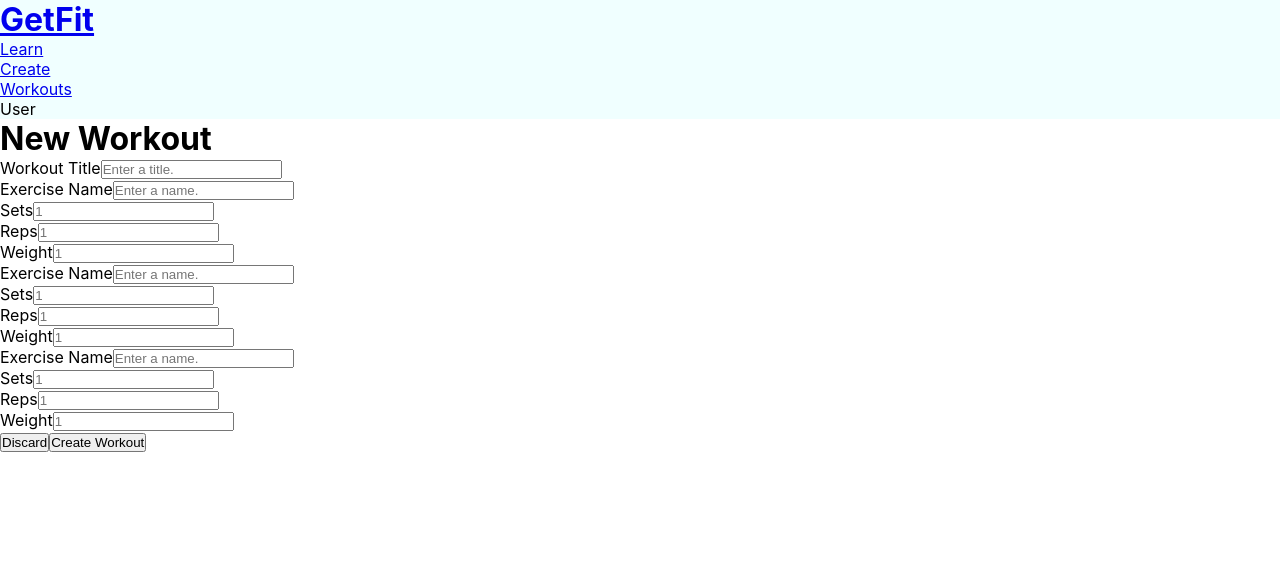
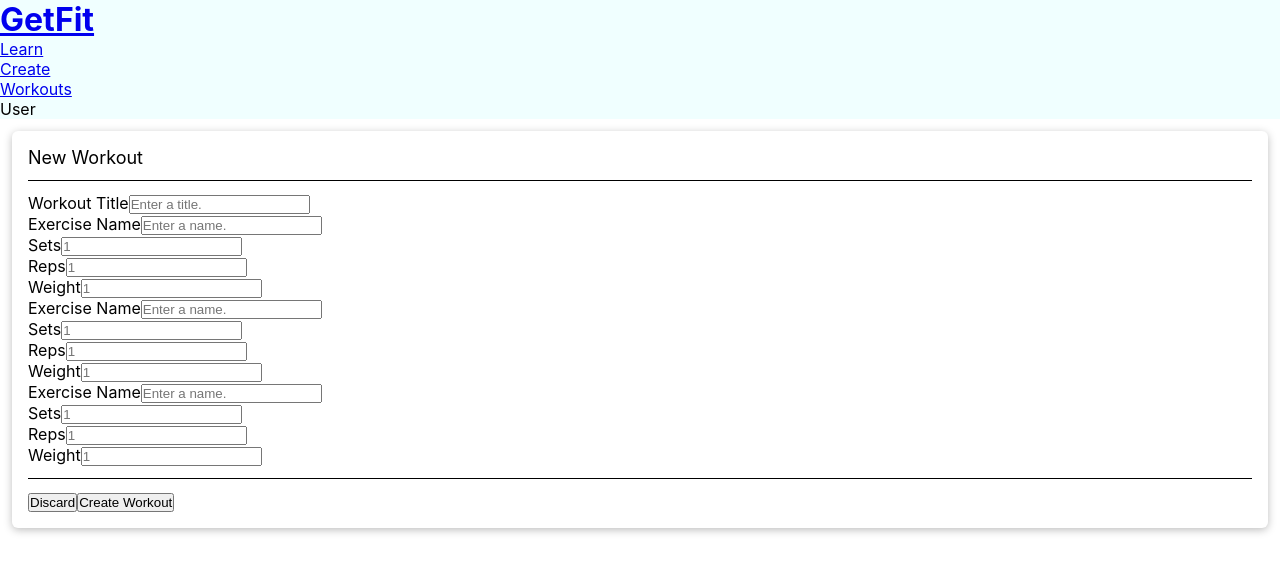
Before and after one commit to Jordan-McGhee/GetFit, a React (Create React App) app in the folder frontend/getfit/: page /workout/create in a window 1280 px wide. Shown: the top 572 px of the page. Built offline with nearby package versions, Linux system fonts and the light colour scheme.

Commit message:
Added timestamps to workout model. Starting to get small styling in. Up next is connecting front and backend

```diff
--- a/frontend/getfit/src/Components/UIElements/Card.css
+++ b/frontend/getfit/src/Components/UIElements/Card.css
@@ -11,4 +11,13 @@
 
 .card header {
     border-bottom: 1px solid black;
+    margin-bottom: .75rem;
+    padding-bottom: .75rem;
+    font-size: large;
 }
+
+.card footer {
+    border-top: 1px solid black;
+    margin-top: .75rem;
+    padding-top: .75rem;
+}
--- a/frontend/getfit/src/Components/UIElements/Card.js
+++ b/frontend/getfit/src/Components/UIElements/Card.js
@@ -4,13 +4,20 @@ import "./Card.css"
 
 const Card = props => {
 
-    let header
+    let header, footer
 
-    if (props.header) {
+    if ( props.header ) {
         header =
             <header>
             { props.header }
             </header>
+    }
+
+    if ( props.footer ) {
+        footer =
+            <footer>
+                { props.footer }
+            </footer>
     }
 
     return(
--- a/frontend/getfit/src/Pages/Workout/Pages/NewWorkout.js
+++ b/frontend/getfit/src/Pages/Workout/Pages/NewWorkout.js
@@ -2,6 +2,7 @@ import React from "react";
 import Button from "../../../Components/FormElements/Button";
 
 import Input from "../../../Components/FormElements/Input";
+import Card from "../../../Components/UIElements/Card";
 import ExerciseInput from "../Components/ExerciseInput";
 
 const NewWorkout = () => {
@@ -14,9 +15,7 @@ const NewWorkout = () => {
 
     return (
 
-        <div>
-
-            <h1>New Workout</h1>
+        <Card header = {"New Workout"}>
 
             <form onSubmit={ submitHandler }>
                 <Input
@@ -44,7 +43,7 @@ const NewWorkout = () => {
 
             </form>
 
-        </div>
+        </Card>
     )
 }
 
```
Also changed, not shown: frontend/getfit/src/Components/UIElements/Modal.js (+24 -10 lines), 1 other file (tests, documents, lock files or other folders).
